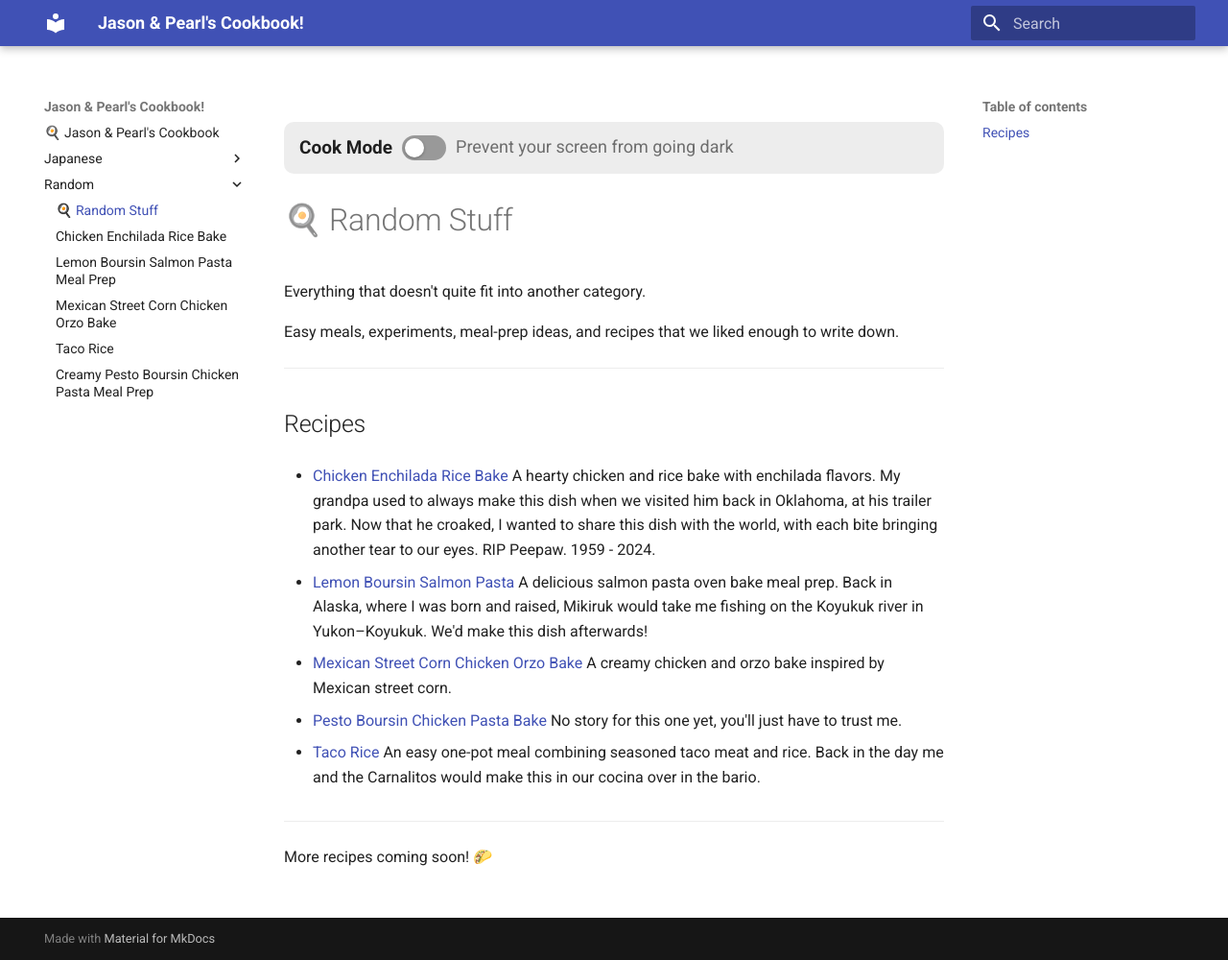
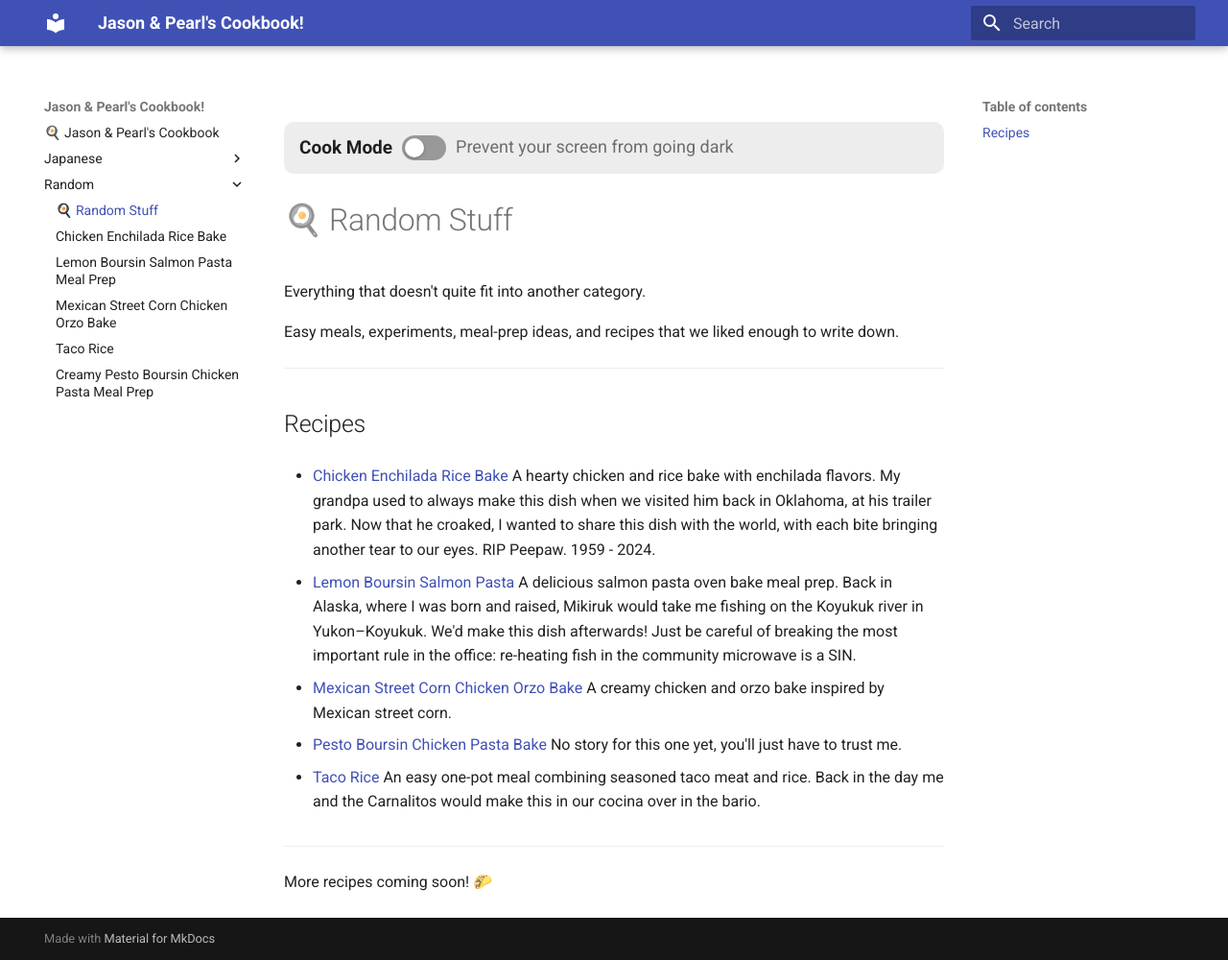
Before and after one commit to glerk/my-cookbook, an MkDocs documentation site: the page built from docs/Random/index.md, in a window 1280 px wide and 1000 px high. Shown: the whole window at 96% size. Built offline with MkDocs 1.6.1 and Material for MkDocs 9.7.7, drawn with Linux system fonts in a browser that asks for light colours.

Commit message:
vault backup: 2026-10-09 15:32:55

```diff
--- a/docs/Random/index.md
+++ b/docs/Random/index.md
@@ -13,7 +13,7 @@ Easy meals, experiments, meal-prep ideas, and recipes that we liked enough to wr
   My grandpa used to always make this dish when we visited him back in Oklahoma, at his trailer park. Now that he croaked, I wanted to share this dish with the world, with each bite bringing another tear to our eyes. RIP Peepaw. 1959 - 2024.
 
 - [Lemon Boursin Salmon Pasta](lemon-boursin-salmon-pasta.md)
-  A delicious salmon pasta oven bake meal prep. Back in Alaska, where I was born and raised, Mikiruk would take me fishing on the Koyukuk river in Yukon–Koyukuk. We'd make this dish afterwards!
+  A delicious salmon pasta oven bake meal prep. Back in Alaska, where I was born and raised, Mikiruk would take me fishing on the Koyukuk river in Yukon–Koyukuk. We'd make this dish afterwards! Just be careful of breaking the most important rule in the office: re-heating fish in the community microwave is a SIN.
 
 - [Mexican Street Corn Chicken Orzo Bake](mexican-street-corn-chicken-orzo-bake.md)
   A creamy chicken and orzo bake inspired by Mexican street corn.
```
Also changed, not shown: 1 other file.
